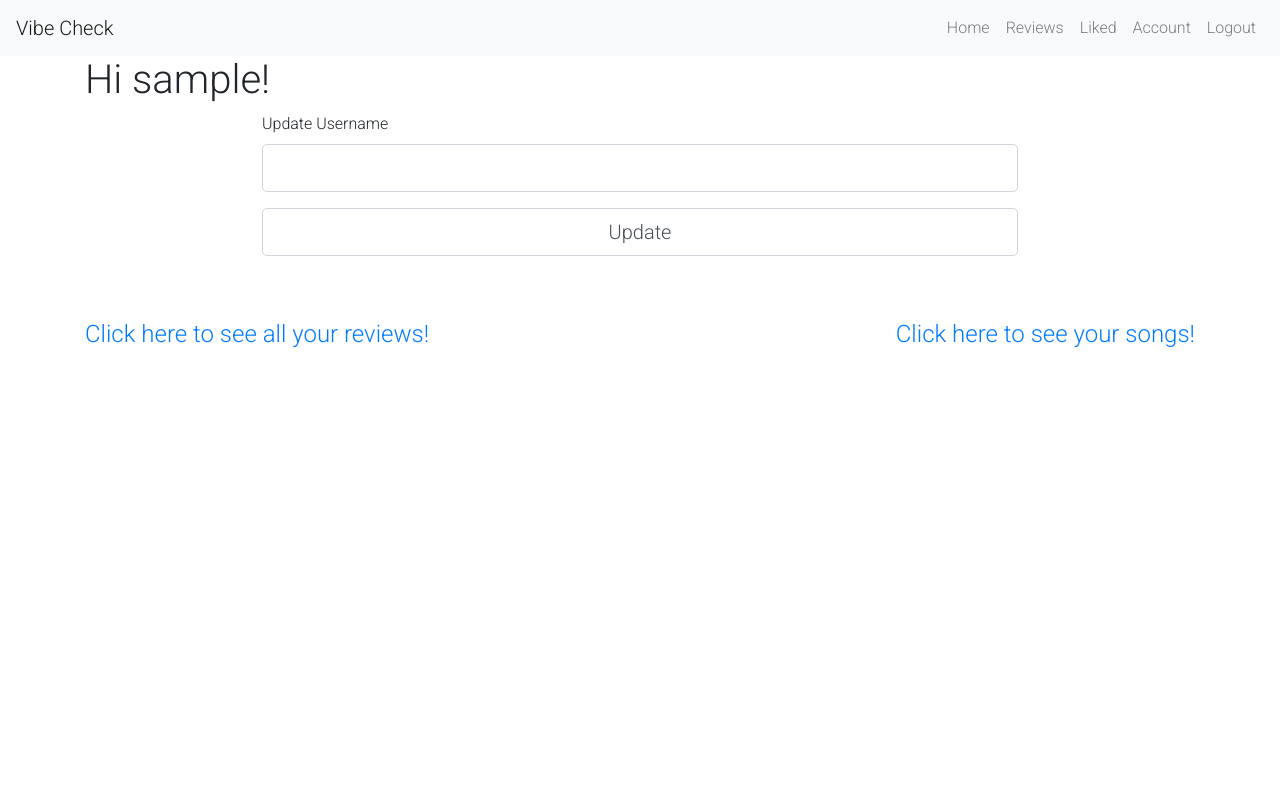
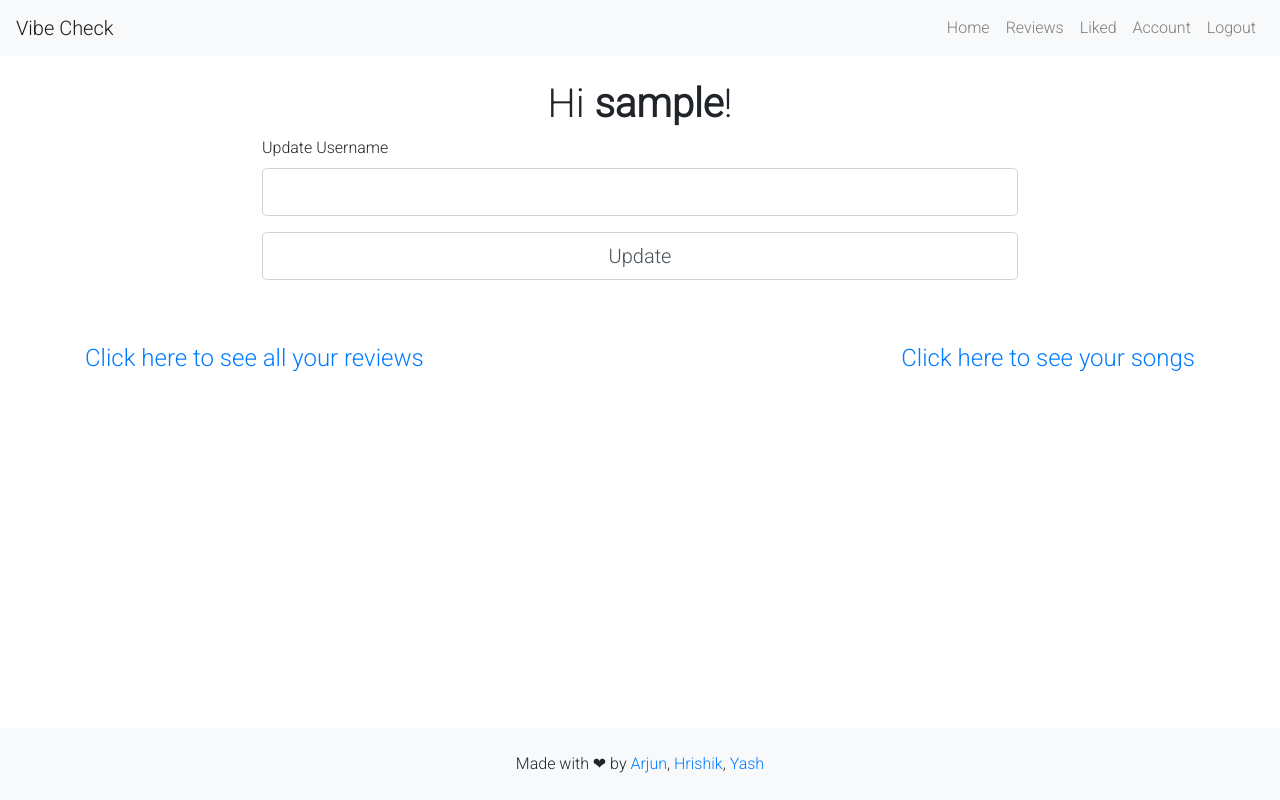
Before and after one commit to hrishikr/Vibe-Check, a Flask app: page /account in a window 1280 px wide. Run offline with Flask 2, Linux system fonts and the light colour scheme; the visitor is signed in with stand-in values (Sample User, id 1); some libraries are stand-ins or nearby versions.

Commit message:
big changes

```diff
--- a/flask_app/static/custom.css
+++ b/flask_app/static/custom.css
@@ -49,7 +49,7 @@ form {
 #hor-minimalist-b td {
     border-bottom: 1px solid #ccc;
     color: rgb(110, 110, 110);
-    padding: 6px 8px;
+    padding: 15px 8px;
 }
 
 #hor-minimalist-b tbody tr:hover a{
--- a/flask_app/templates/account.html
+++ b/flask_app/templates/account.html
@@ -2,7 +2,8 @@
 {% block content %}
 <div class="row">
     <div class="col">
-        <h1>Hi {{ current_user.username }}!</h1>
+        <br>
+        <center><h1>Hi <strong>{{ current_user.username }}</strong>!</h1></center>
     </div>
 </div>
 <div class="container">
@@ -33,10 +34,10 @@
 <div class="row mt-5">
     <div class="col">
         <a href="{{ url_for('music.user_reviews', username=current_user.username) }}">
-            <div class="rounded float-left"><h4>Click here to see all your reviews!<h4></div>
+            <div class="rounded float-left"><h4>Click here to see all your reviews<h4></div>
         </a>
         <a href="{{ url_for('music.liked_songs', username=current_user.username) }}">
-            <div class="links rounded float-right"><h4>Click here to see your songs!<h4></div>
+            <div class="links rounded float-right"><h4>Click here to see your songs<h4></div>
         </a>
     </div>
 </div>
--- a/flask_app/templates/base.html
+++ b/flask_app/templates/base.html
@@ -21,5 +21,16 @@
     <script src="https://code.jquery.com/jquery-3.4.1.slim.min.js" integrity="sha384-J6qa4849blE2+poT4WnyKhv5vZF5SrPo0iEjwBvKU7imGFAV0wwj1yYfoRSJoZ+n" crossorigin="anonymous"></script>
     <script src="https://cdn.jsdelivr.net/npm/popper.js@1.16.0/dist/umd/popper.min.js" integrity="sha384-Q6E9RHvbIyZFJoft+2mJbHaEWldlvI9IOYy5n3zV9zzTtmI3UksdQRVvoxMfooAo" crossorigin="anonymous"></script>
     <script src="https://stackpath.bootstrapcdn.com/bootstrap/4.4.1/js/bootstrap.min.js" integrity="sha384-wfSDF2E50Y2D1uUdj0O3uMBJnjuUD4Ih7YwaYd1iqfktj0Uod8GCExl3Og8ifwB6" crossorigin="anonymous"></script>
+
+    <footer >
+        <nav class="navbar-light bg-light fixed-bottom">
+            <div class="container">
+                <br>
+                <center>Made with ❤ by <a href="https://github.com/arjun8kothakota" >Arjun</a>, <a href="https://github.com/hrishikr" >Hrishik</a>, <a href="https://github.com/yashkalyani" >Yash</a></center>
+                <br>
+            </div>
+        </nav>
+    </footer>
+
 </body>
 </html>
--- a/flask_app/templates/header.html
+++ b/flask_app/templates/header.html
@@ -60,5 +60,5 @@
 <div class="container">
     {% block content %}{% endblock %}
 </div>
-
+<br>
 {% endblock %}
--- a/flask_app/templates/liked_songs.html
+++ b/flask_app/templates/liked_songs.html
@@ -2,6 +2,7 @@
 {% block content %}
 <div class="row">
     <div class="col">
+        <br>
         <h2 class="text-center"><strong>{{ username }}'s</strong> Liked Songs</h2>
     </div>
 </div>
@@ -27,8 +28,6 @@
                 </tr>
             </thead>
             <br>
-            <h4>Here are your <strong>Liked Songs</strong>!</h4>
-            <br>
             <tbody>
                 {% for song in liked_songs %}
                 <tr>
--- a/flask_app/templates/query_results.html
+++ b/flask_app/templates/query_results.html
@@ -40,7 +40,7 @@
 
 <div class="container-fluid">
     {% if input_type|string() == "Track" %}
-    {% for result in results | batch(5) %}
+    {% for result in results | batch(4) %}
     <div class="row media mt-3">
         {% for res in result %}
         <div class="col-sm">
--- a/flask_app/users/routes.py
+++ b/flask_app/users/routes.py
@@ -69,6 +69,7 @@ def account():
         current_user.save()
         return redirect(url_for("users.account"))
 
+
     return render_template(
         "account.html",
         title="Account",
```
Also changed, not shown: flask_app/__init__.py (+15 -4 lines).
